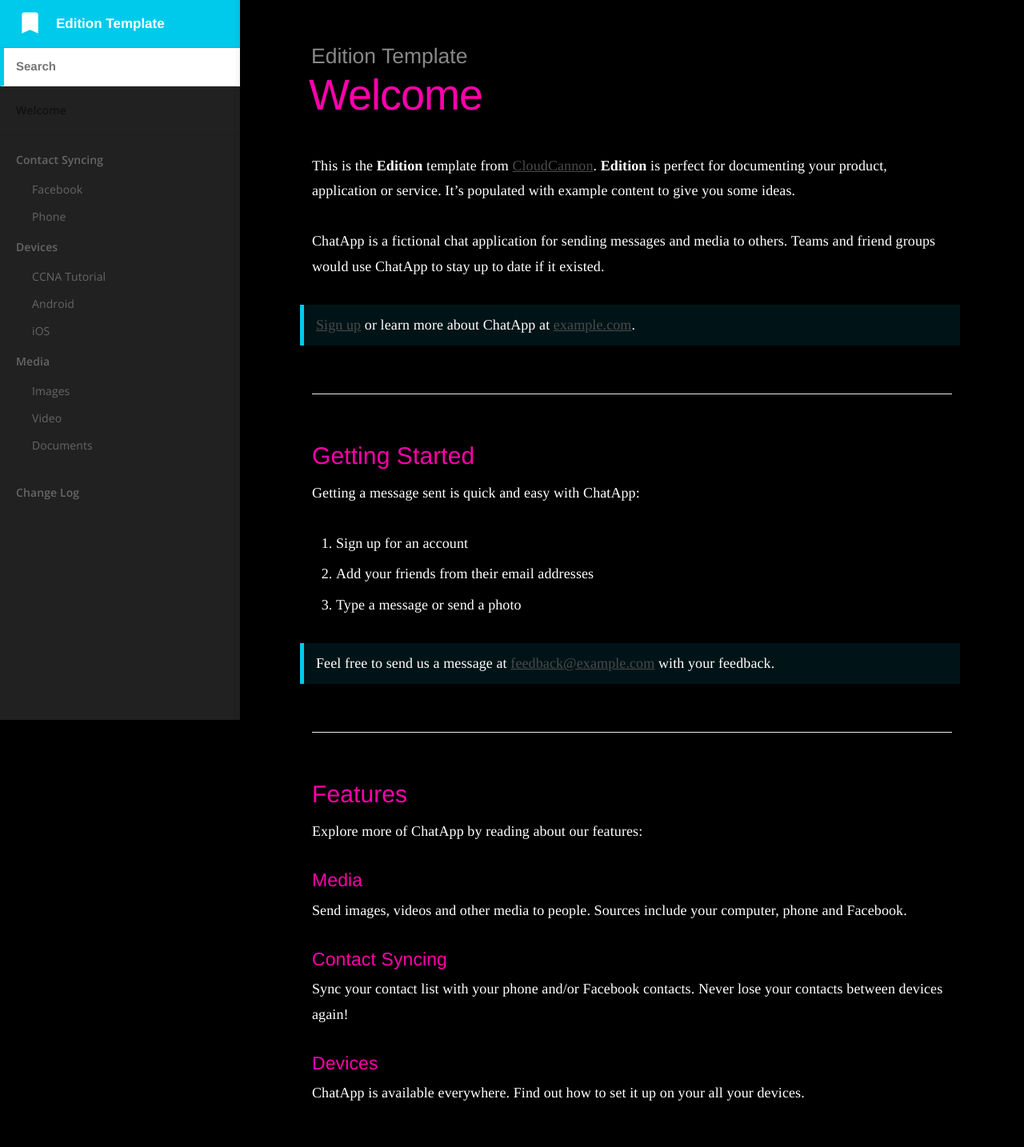
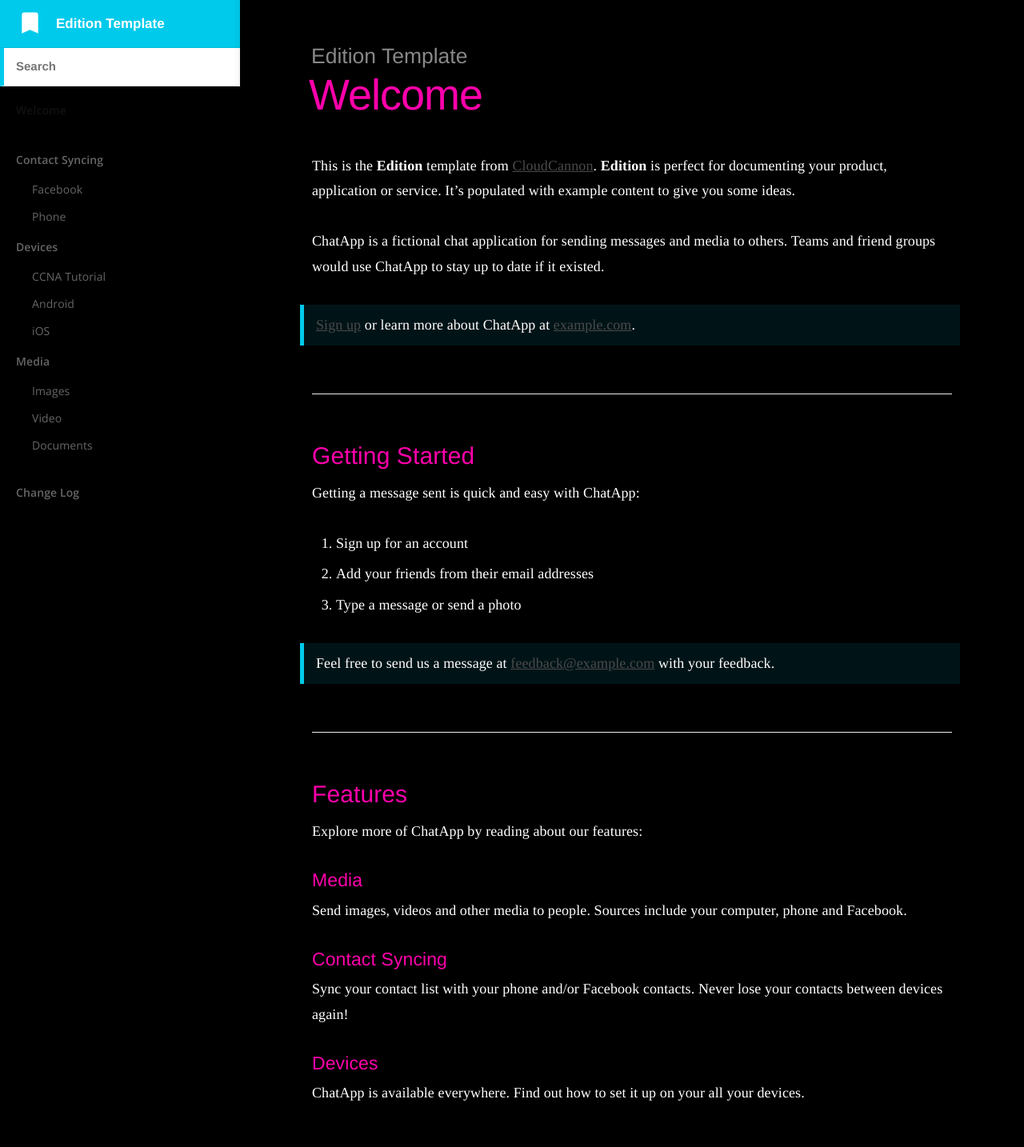
Before and after one commit to d0midigi/Networking-Notes, a Jekyll site: the page built from index.md, in a window 1280 px wide. Shown: the whole page at 80% size. Built offline with Jekyll 4.4.1, drawn with Linux system fonts in a browser that asks for light colours.

Commit message:
Update _layout.scss

```diff
--- a/_sass/_layout.scss
+++ b/_sass/_layout.scss
@@ -6,7 +6,7 @@ input::-ms-reveal {
 body {
 	height: auto;
 	overflow-x: hidden;
-	background-color: $body-background-color;
+	background-color: #000000;
 
 	&.nav-open {
 		overflow: hidden;
@@ -23,7 +23,7 @@ body {
 
 	&::before {
 		content: "";
-		background-color: $content-background-color;
+		background-color: #000000;
 		position: fixed;
 		top: 0;
 		right: 0;
@@ -51,7 +51,7 @@ body {
 		&::after {
 			left: 0;
 			width: $nav-width;
-			background-color: $nav-background-color;
+			background-color: #000000;
 		}
 
 		#search-input,
```
